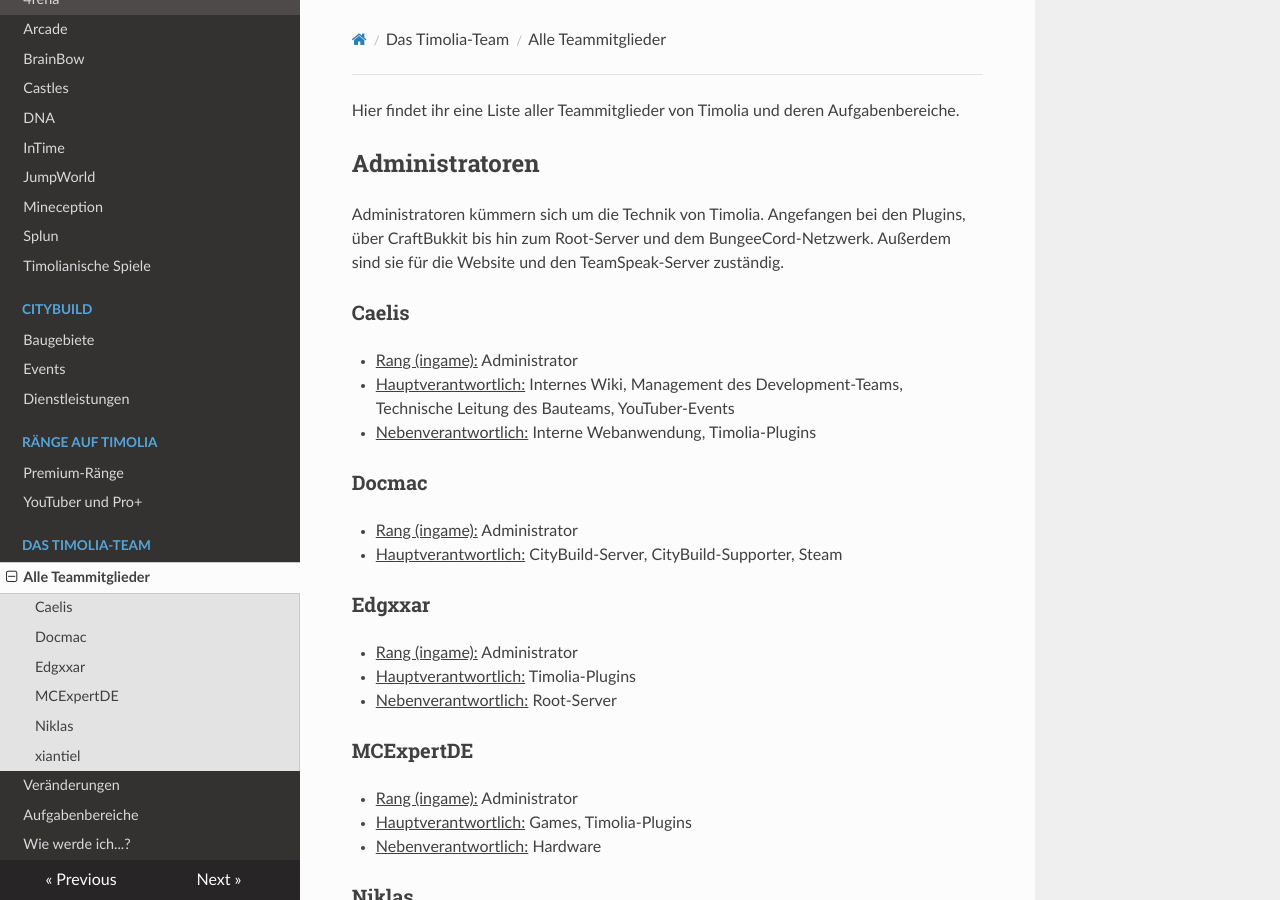
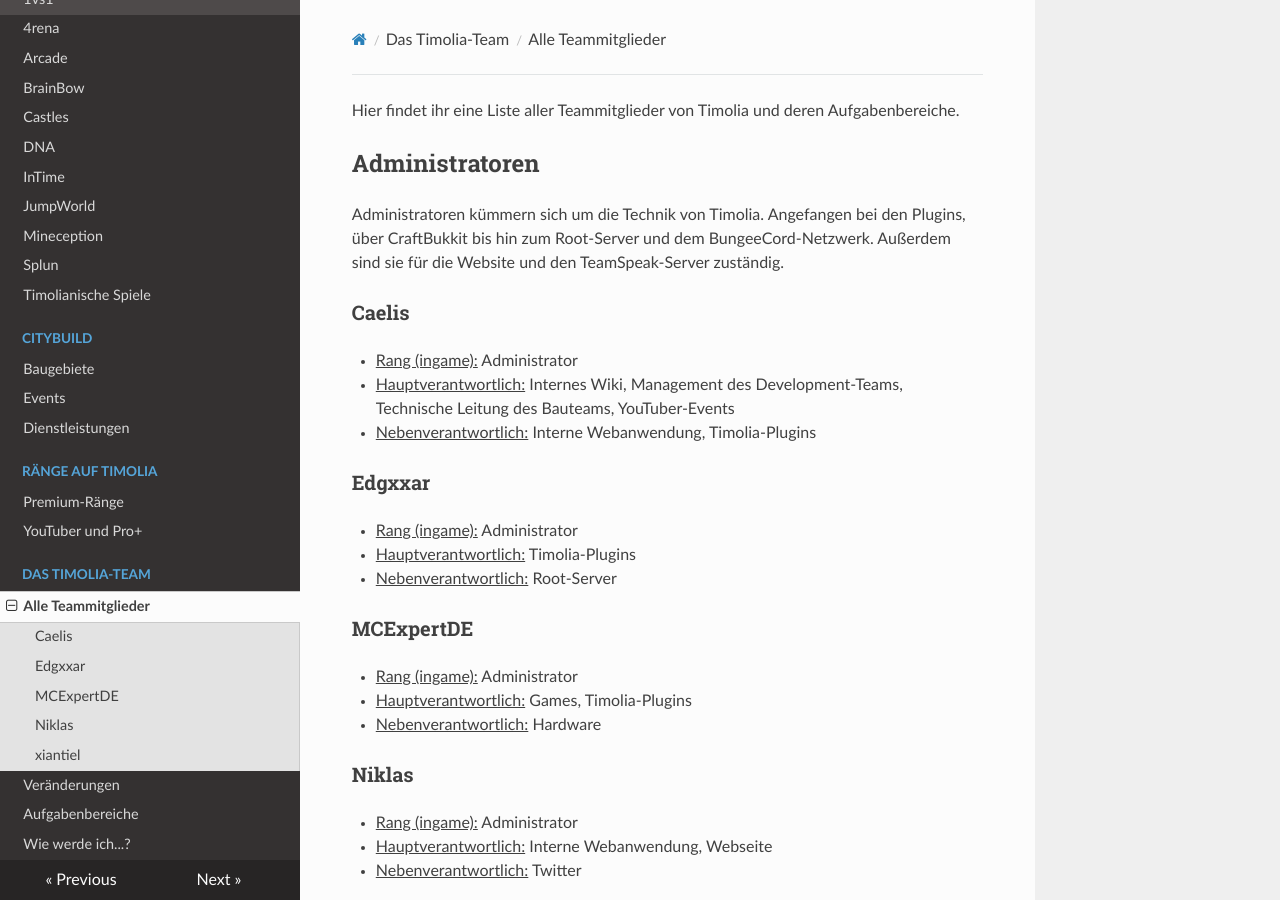
Before and after one commit to TimoliaDE/HowTo, an MkDocs documentation site: the page built from docs/team/members.md, in a window 1280 px wide and 900 px high. Built offline with MkDocs 1.6.1, drawn with Linux system fonts in a browser that asks for light colours; nearby versions of some CDN libraries; old or Windows-style settings are respelled for this version of MkDocs.

Commit message:
Update members.md

```diff
--- a/docs/team/members.md
+++ b/docs/team/members.md
@@ -10,10 +10,6 @@ Außerdem sind sie für die Website und den TeamSpeak-Server zuständig.
 - <u>Rang (ingame):</u> Administrator
 - <u>Hauptverantwortlich:</u> Internes Wiki, Management des Development-Teams, Technische Leitung des Bauteams, YouTuber-Events
 - <u>Nebenverantwortlich:</u> Interne Webanwendung, Timolia-Plugins
-
-###<strong>Docmac</strong>
-- <u>Rang (ingame):</u> Administrator
-- <u>Hauptverantwortlich:</u> CityBuild-Server, CityBuild-Supporter, Steam
 
 ###<strong>Edgxxar</span></strong>
 - <u>Rang (ingame):</u> Administrator
```
